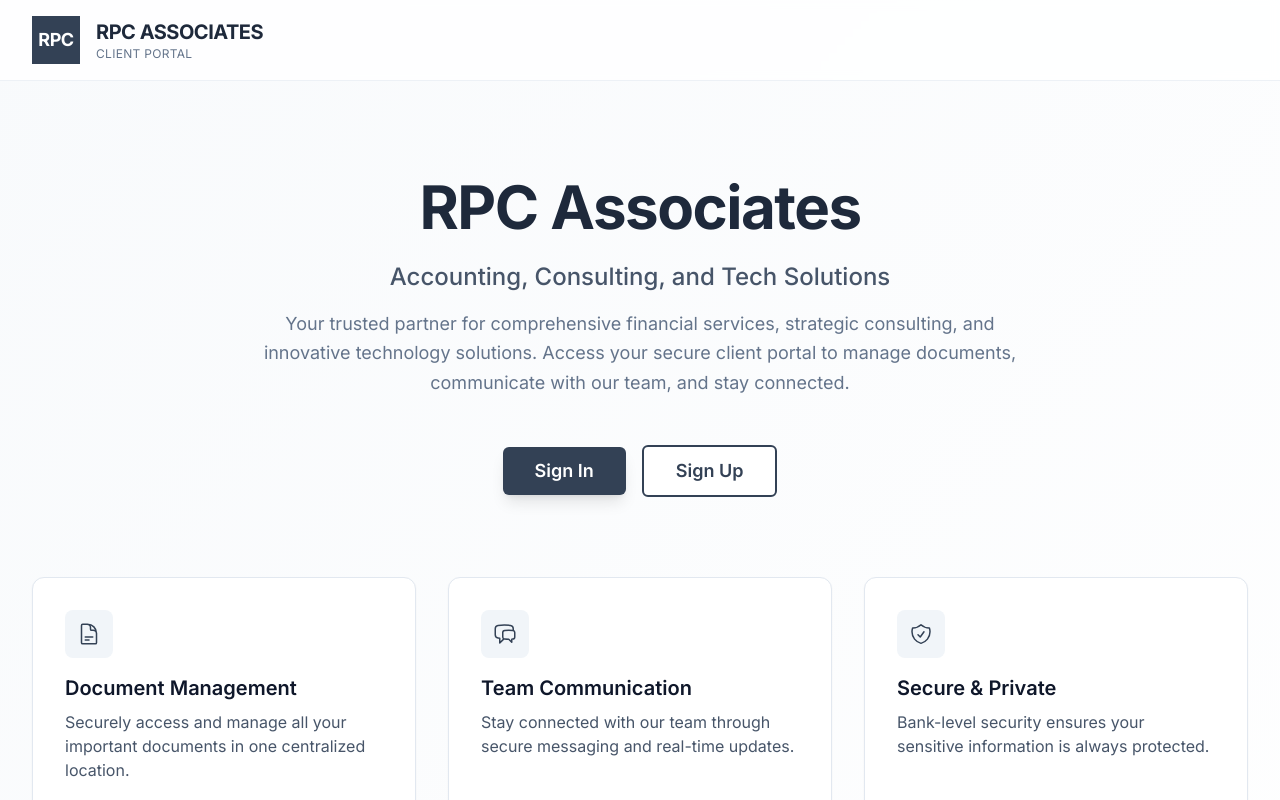
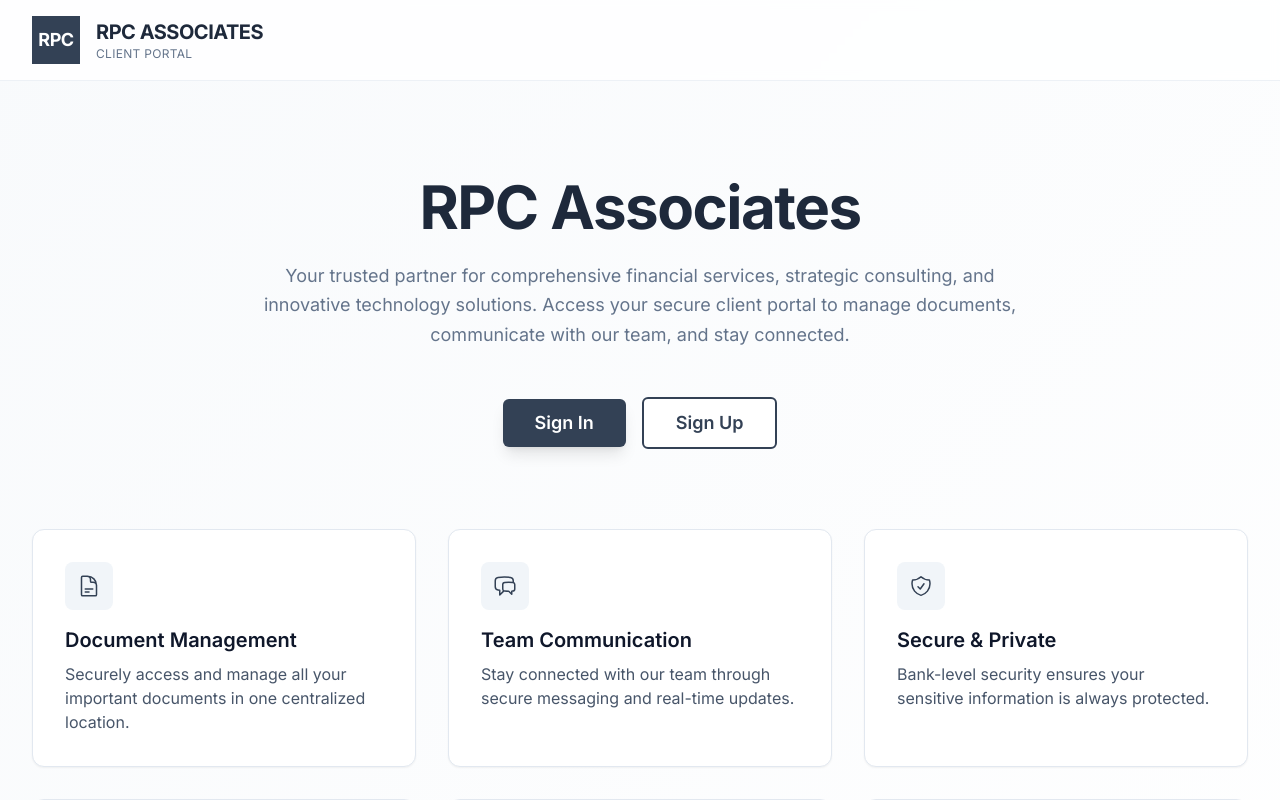
Before and after one commit to rreid2020/RPCClientPortal, a Next.js app: page / in a window 1280 px wide. Shown: the top 800 px of the page. Built offline with nearby package versions, Linux system fonts and the light colour scheme; no server answers.

Commit message:
Remove tagline from hero section

```diff
--- a/app/(public)/page.tsx
+++ b/app/(public)/page.tsx
@@ -44,9 +44,6 @@ export default function HomePage() {
           <h1 className="text-5xl lg:text-6xl font-bold text-slate-800 mb-6 tracking-tight">
             RPC Associates
           </h1>
-          <p className="text-xl lg:text-2xl text-slate-600 mb-4 font-medium">
-            Accounting, Consulting, and Tech Solutions
-          </p>
           <p className="text-lg text-slate-500 mb-12 max-w-3xl mx-auto leading-relaxed">
             Your trusted partner for comprehensive financial services, strategic consulting, and innovative technology solutions.
             Access your secure client portal to manage documents, communicate with our team, and stay connected.
```
